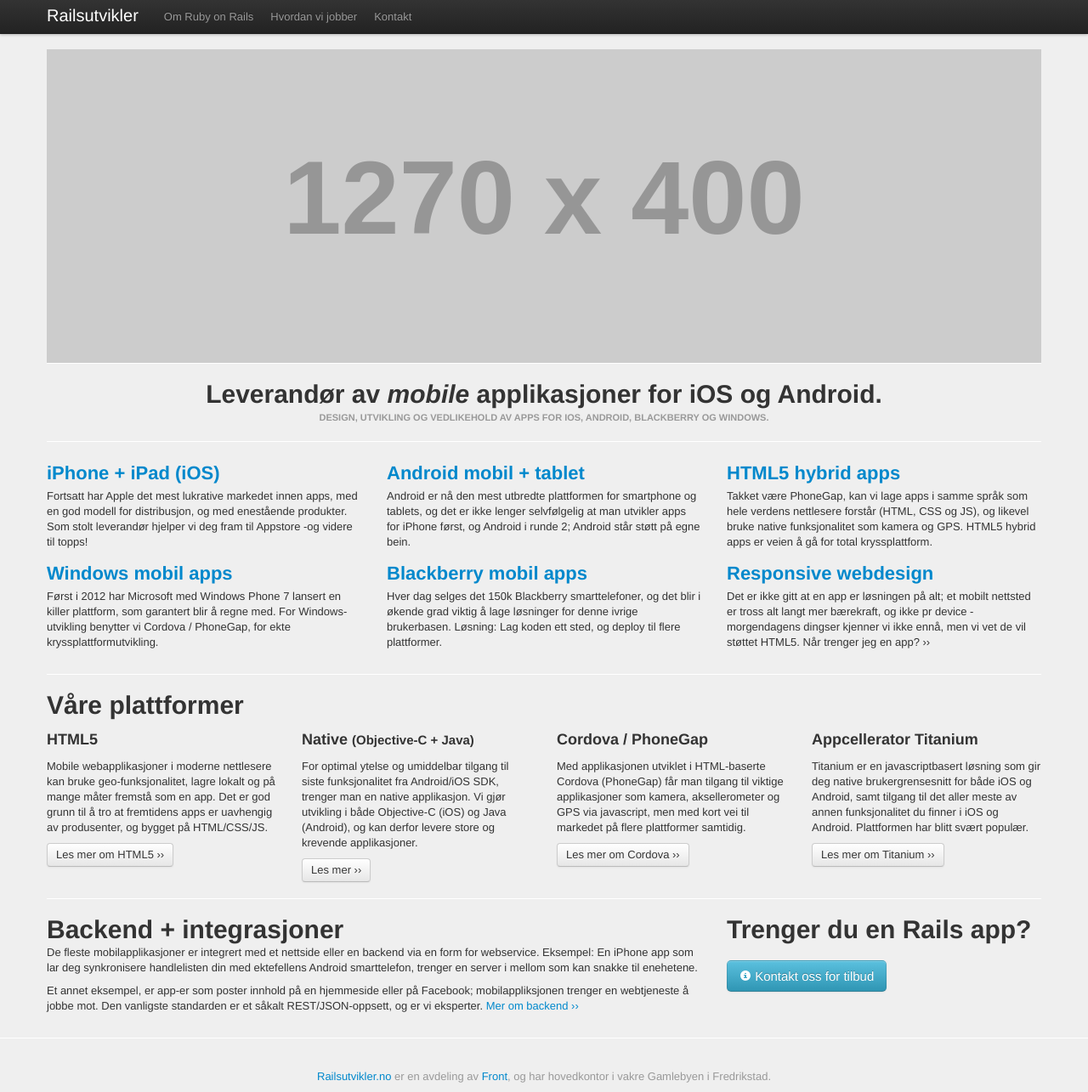
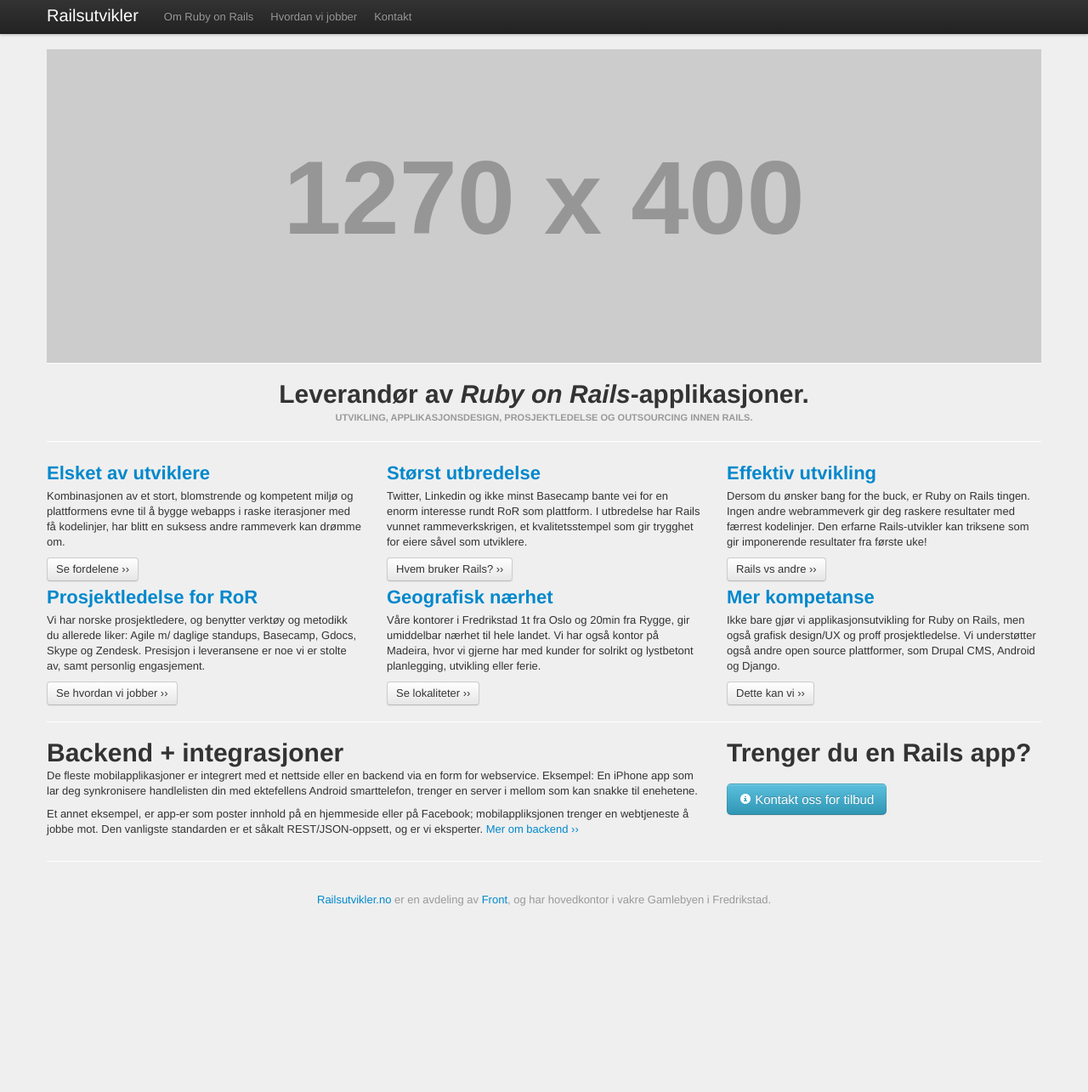
Before and after one commit to front/railsutvikler.no, a Jekyll site: the page built from index.html, in a window 1280 px wide and 1285 px high. Shown: the whole window at 85% size. Built offline with Jekyll 4.4.1, drawn with Linux system fonts in a browser that asks for light colours; nearby versions of some CDN libraries.

Commit message:
build out content

```diff
--- a/_layouts/default.html
+++ b/_layouts/default.html
@@ -45,7 +45,7 @@
           <div class="nav-collapse">
             <ul class="nav">
               <li class="">
-                <a href="/hvorfor-rails">Om Ruby on Rails</a>
+                <a href="/ruby-on-rails">Om Ruby on Rails</a>
               </li>
                <li class="">
                 <a href="/hvordan">Hvordan vi jobber</a>
--- a/_layouts/post.html
+++ b/_layouts/post.html
@@ -2,7 +2,7 @@
 layout: default
 ---
 
-<div class="page-header">
+<!--<div class="page-header">
   <h1>{{ page.title }}</h1>
-</div>
+</div> -->
     {{ content }}
--- a/_posts/2012-08-02-hvorfor-rails.markdown
+++ /dev/null
@@ -1,6 +0,0 @@
----
-layout: post
-title: Hvorfor velge Ruby on Rails?
----
-
-Tekst her.
--- a/_posts/2012-08-02-hvorfor-rubyonrails.markdown
+++ /dev/null
@@ -1,6 +0,0 @@
----
-layout: post
-title: Hvorfor velge Ruby on Rails?
----
-
-Tekst her.
--- a/index.html
+++ b/index.html
@@ -12,65 +12,44 @@ title: Ruby on Rails utvikler
   <hr class="soften">
 
   <section class="center">
-    <h1>Leverandør av <em>mobile</em> applikasjoner for iOS og Android.</h1>
-    <h6 class="marketing-byline">Design, utvikling og vedlikehold av apps for iOS, Android, Blackberry og Windows.</h6>
+    <h1>Leverandør av <em>Ruby on Rails</em>-applikasjoner.</h1>
+    <h6 class="marketing-byline">Utvikling, applikasjonsdesign, prosjektledelse og outsourcing innen Rails.</h6>
   </section>
 
   <hr class="soften">
 
   <div class="row">
     <div class="span4">
-      <h2 class=""><a href="/ios/">iPhone + iPad (iOS)</a></h2>
-      <p>Fortsatt har Apple det mest lukrative markedet innen apps, med en god modell for distribusjon, og med enestående produkter. Som stolt leverandør hjelper vi deg fram til Appstore -og videre til topps!</p>
+      <h2 class=""><a href="/ruby-on-rails/">Elsket av utviklere</a></h2>
+      <p>Kombinasjonen av et stort, blomstrende og kompetent miljø og plattformens evne til å bygge webapps i raske iterasjoner med få kodelinjer, har blitt en suksess andre rammeverk kan drømme om. </p>
+      <a href="/ruby-on-rails/" class="btn">Se fordelene ››</a>
     </div>
     <div class="span4">
-      <h2 class=""><a href="/android/">Android mobil + tablet</a></h2>
-      <p>Android er nå den mest utbredte plattformen for smartphone og tablets, og det er ikke lenger selvfølgelig at man utvikler apps for iPhone først, og Android i runde 2; Android står støtt på egne bein.</p>
+      <h2 class=""><a href="/ruby-on-rails/">Størst utbredelse</a></h2>
+      <p>Twitter, Linkedin og ikke minst Basecamp bante vei for en enorm interesse rundt RoR som plattform. I utbredelse har Rails vunnet rammeverkskrigen, et kvalitetsstempel som gir trygghet for eiere såvel som utviklere.</p>
+      <a href="/ruby-on-rails/" class="btn">Hvem bruker Rails? ››</a>
     </div>
     <div class="span4">
-      <h2 class=""><a href="/html5/">HTML5 hybrid apps</a></h2>
-      <p>Takket være PhoneGap, kan vi lage apps i samme språk som hele verdens nettlesere forstår (HTML, CSS og JS), og likevel bruke native funksjonalitet som kamera og GPS. HTML5 hybrid apps er veien å gå for total kryssplattform.</p>
+      <h2 class=""><a href="/ruby-on-rails/">Effektiv utvikling</a></h2>
+      <p>Dersom du ønsker bang for the buck, er Ruby on Rails tingen. Ingen andre webrammeverk gir deg raskere resultater med færrest kodelinjer. Den erfarne Rails-utvikler kan triksene som gir imponerende resultater fra første uke!</p>
+      <a href="/ruby-on-rails/" class="btn">Rails vs andre ››</a>
     </div>
   </div><!--/row-->
   <div class="row">
     <div class="span4">
-      <h2 class=""><a href="/cordova/">Windows mobil apps</a></h2>
-      <p>Først i 2012 har Microsoft med Windows Phone 7 lansert en killer plattform, som garantert blir å regne med. For Windows-utvikling benytter vi Cordova / PhoneGap, for ekte kryssplattformutvikling. </p>
+      <h2 class=""><a href="/ruby-on-rails/">Prosjektledelse for RoR</a></h2>
+      <p>Vi har norske prosjektledere, og benytter verktøy og metodikk du allerede liker: Agile m/ daglige standups, Basecamp, Gdocs, Skype og Zendesk. Presisjon i leveransene er noe vi er stolte av, samt personlig engasjement.</p>
+      <a href="/ruby-on-rails/" class="btn">Se hvordan vi jobber  ››</a>
     </div>
     <div class="span4">
-      <h2 class=""><a href="/cordova/">Blackberry mobil apps</a></h2>
-      <p>Hver dag selges det 150k Blackberry smarttelefoner, og det blir i økende grad viktig å lage løsninger for denne ivrige brukerbasen. Løsning: Lag koden ett sted, og deploy til flere plattformer.</p>
+      <h2 class=""><a href="/ruby-on-rails/">Geografisk nærhet</a></h2>
+      <p>Våre kontorer i Fredrikstad 1t fra Oslo og 20min fra Rygge, gir umiddelbar nærhet til hele landet. Vi har også kontor på Madeira, hvor vi gjerne har med kunder for solrikt og lystbetont planlegging, utvikling eller ferie.</p>
+      <a href="/ruby-on-rails/" class="btn">Se lokaliteter ››</a>
     </div>
     <div class="span4">
-      <h2 class=""><a href="/html5-vs-app/">Responsive webdesign</a></h2>
-      <p>Det er ikke gitt at en app er løsningen på alt; et mobilt nettsted er tross alt langt mer bærekraft, og ikke pr device -morgendagens dingser kjenner vi ikke ennå, men vi vet de vil støttet HTML5. Når trenger jeg en app? ››</p>
-    </div>
-  </div><!--/row-->
-
-  <hr class="soften">
-
-  <h1>Våre plattformer</h1>
-  </div><!--/row-->
-  <div class="row">
-    <div class="span3">
-      <h3>HTML5</h3>
-      <p>Mobile webapplikasjoner i moderne nettlesere kan bruke geo-funksjonalitet, lagre lokalt og på mange måter fremstå som en app. Det er god grunn til å tro at fremtidens apps er uavhengig av produsenter, og bygget på HTML/CSS/JS.</p>
-      <a href="/html5/" class="btn">Les mer om HTML5 ››</a>
-    </div>
-    <div class="span3">
-      <h3>Native <span>(Objective-C + Java)</span></h3>
-      <p>For optimal ytelse og umiddelbar tilgang til siste funksjonalitet fra Android/iOS SDK, trenger man en native applikasjon. Vi gjør utvikling i både Objective-C (iOS) og Java (Android), og kan derfor levere store og krevende applikasjoner.</p>
-      <a href="/ios/" class="btn">Les mer ››</a>
-    </div>
-    <div class="span3">
-      <h3>Cordova / PhoneGap</h3>
-      <p>Med applikasjonen utviklet i HTML-baserte Cordova (PhoneGap) får man tilgang til viktige applikasjoner som kamera, aksellerometer og GPS via javascript, men med kort vei til markedet på flere plattformer samtidig.</p>
-      <a href="/cordova/" class="btn">Les mer om Cordova ››</a>
-    </div>
-    <div class="span3">
-      <h3>Appcellerator Titanium</h3>
-      <p>Titanium er en javascriptbasert løsning som gir deg native brukergrensesnitt for både iOS og Android, samt tilgang til det aller meste av annen funksjonalitet du finner i iOS og Android. Plattformen har blitt svært populær.</p>
-      <a href="/titanium/" class="btn">Les mer om Titanium ››</a>
+      <h2 class=""><a href="/ruby-on-rails/">Mer kompetanse</a></h2>
+      <p>Ikke bare gjør vi applikasjonsutvikling for Ruby on Rails, men også grafisk design/UX og proff prosjektledelse. Vi understøtter også andre open source plattformer, som Drupal CMS, Android og Django. </p>
+      <a href="/ruby-on-rails/" class="btn">Dette kan vi ››</a>
     </div>
   </div><!--/row-->
 
```
